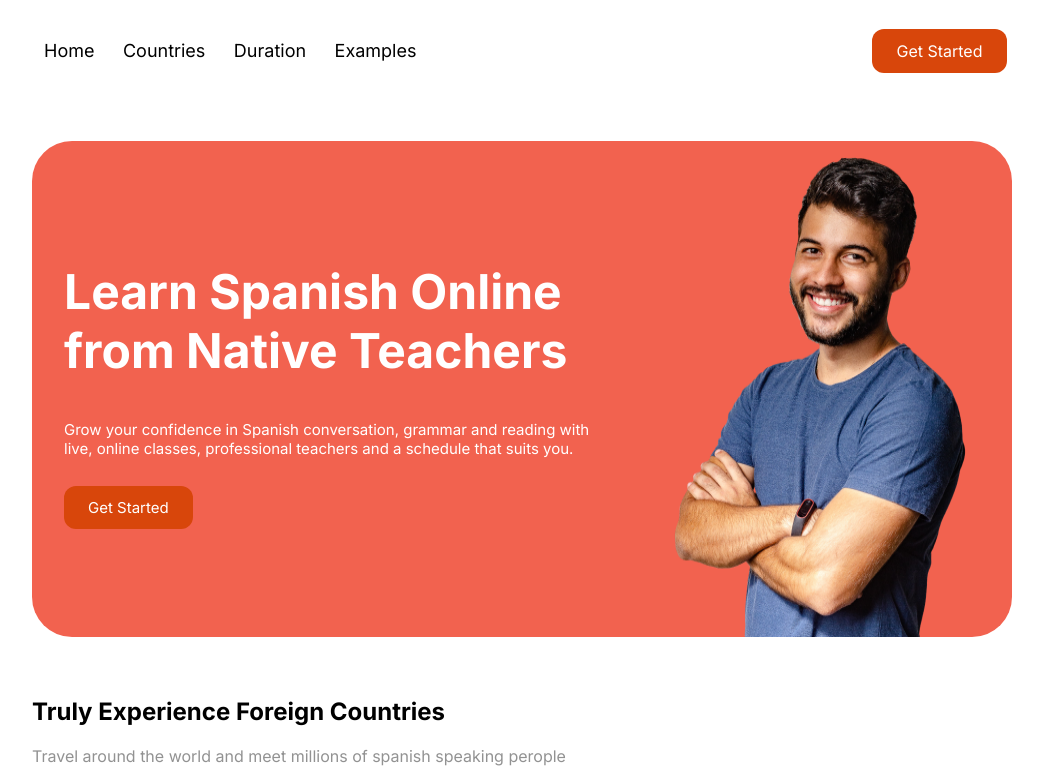
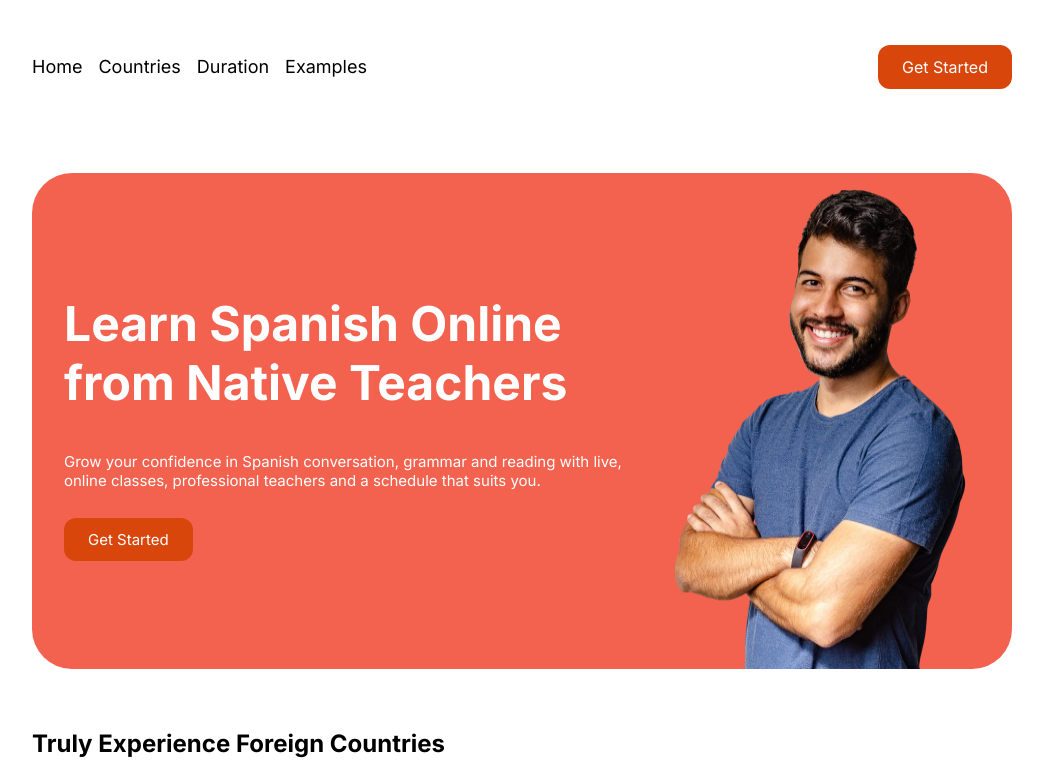
Before and after one commit to amirnsamimi/coding-bc, a website: page pages/spanishcourse.html in a window 1280 px wide. Shown: the top 775 px of the page, without its empty margins (118-1161 px from the left). Drawn offline with Linux system fonts and the light colour scheme.

Commit message:
update some from block system to flexbox

```diff
--- a/pages/spanishcourse.html
+++ b/pages/spanishcourse.html
@@ -32,26 +32,30 @@
       .white-space {
         padding: 40px 0;
       }
-      header {
-        width: 980px;
-        margin: auto;
-        padding: 40px 0;
+
+      .navigation-bar {
+        display: flex;
+        align-items: center;
+        justify-content: space-between;
       }
-      .list-container {
-        width: 485px;
-        display: inline-block;
+
+      .navigation-bar ul{
+        display: flex;
         padding: 0;
-        margin: 0;
       }
-      .list-container li {
-        display: inline;
-        padding: 16px 12px;
+      .navigation-bar li{
+        list-style: none;
+        margin-right:16px;
       }
-      .list-container a {
-        text-decoration: none;
+      .navigation-bar.btn {
+        display: flex;
+        justify-content: end;
+      }
+      .navigation-bar li a {
         color: black;
         font-size: 18px;
         font-weight: 400;
+        text-decoration: none;
       }
       .button-container {
         width: 485px;
@@ -62,23 +66,24 @@
       .banner {
         background-color: #f2624f;
         border-radius: 40px;
+        display: flex;
+        align-items: center;
+        justify-content: space-between;
       }
-      .banner div {
-        display: inline-block;
-        vertical-align: middle;
-      }
+
       .banner-image {
-        width: 408px;
-        height: 480px;
+        display: flex;
+        width: 480px;
+        height: auto;
         padding: 16px 0 0 0;
-        text-align: right;
+       justify-content: end;
+
       }
       .banner-image img {
         width: 384px;
         height: 480px;
       }
       .banner-text {
-        width: 535px;
         display: inline-block;
         color: white;
         padding: 0 0 0 32px;
@@ -162,14 +167,14 @@
     </style>
   </head>
   <body>
-    <header>
-      <ul class="list-container">
+    <header class="navigation-bar container white-space">
+      <ul>
         <li><a href="#" title="Home">Home</a></li>
         <li><a href="countries" title="Countries">Countries</a></li>
         <li><a href="#" title="Duration">Duration</a></li>
         <li><a href="#" title="Examples">Examples</a></li>
       </ul>
-      <div class="button-container">
+      <div class="button-container btn">
         <a href="#" title="get started" class="primary-button"> Get Started </a>
       </div>
     </header>
```
